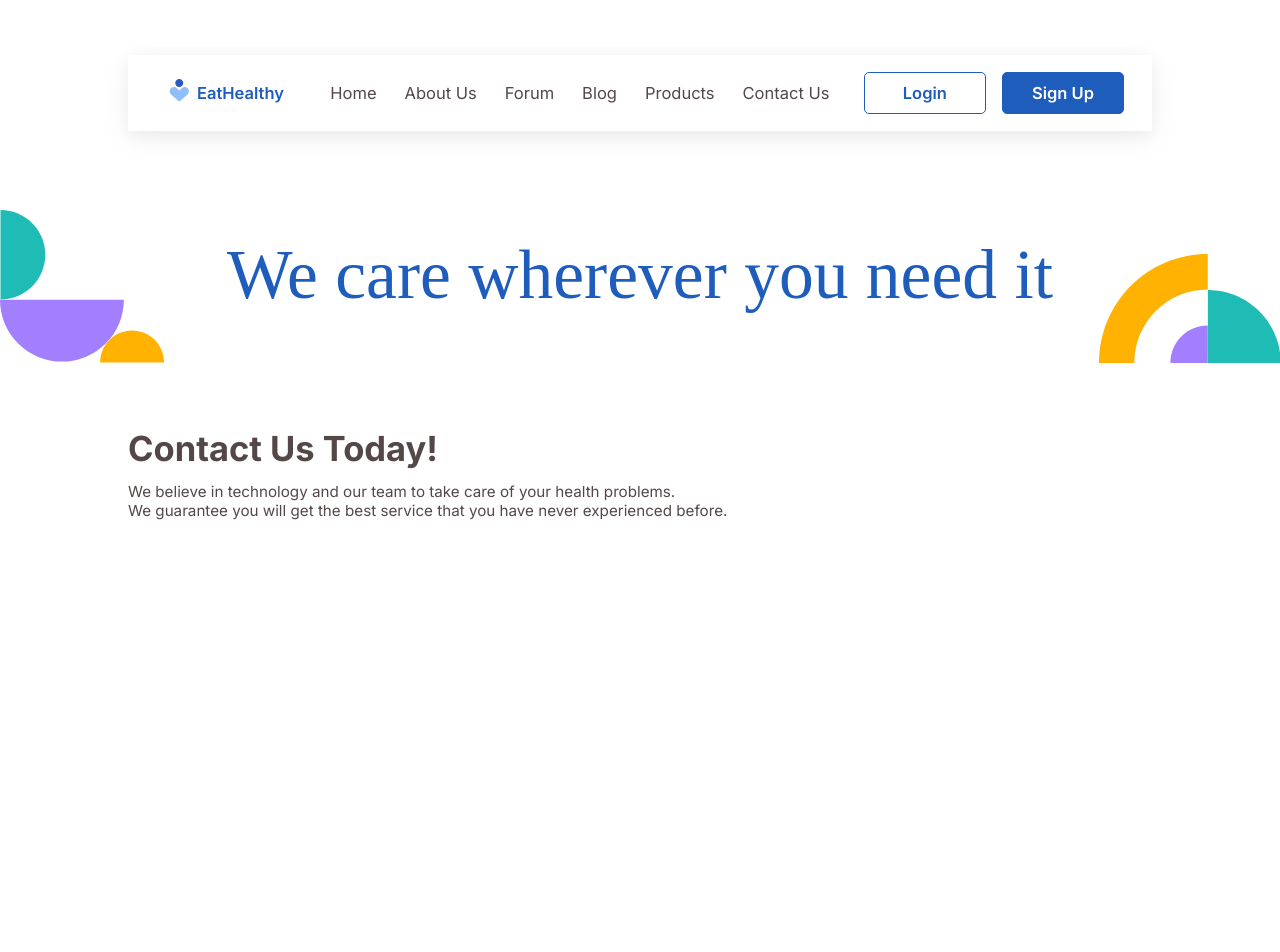
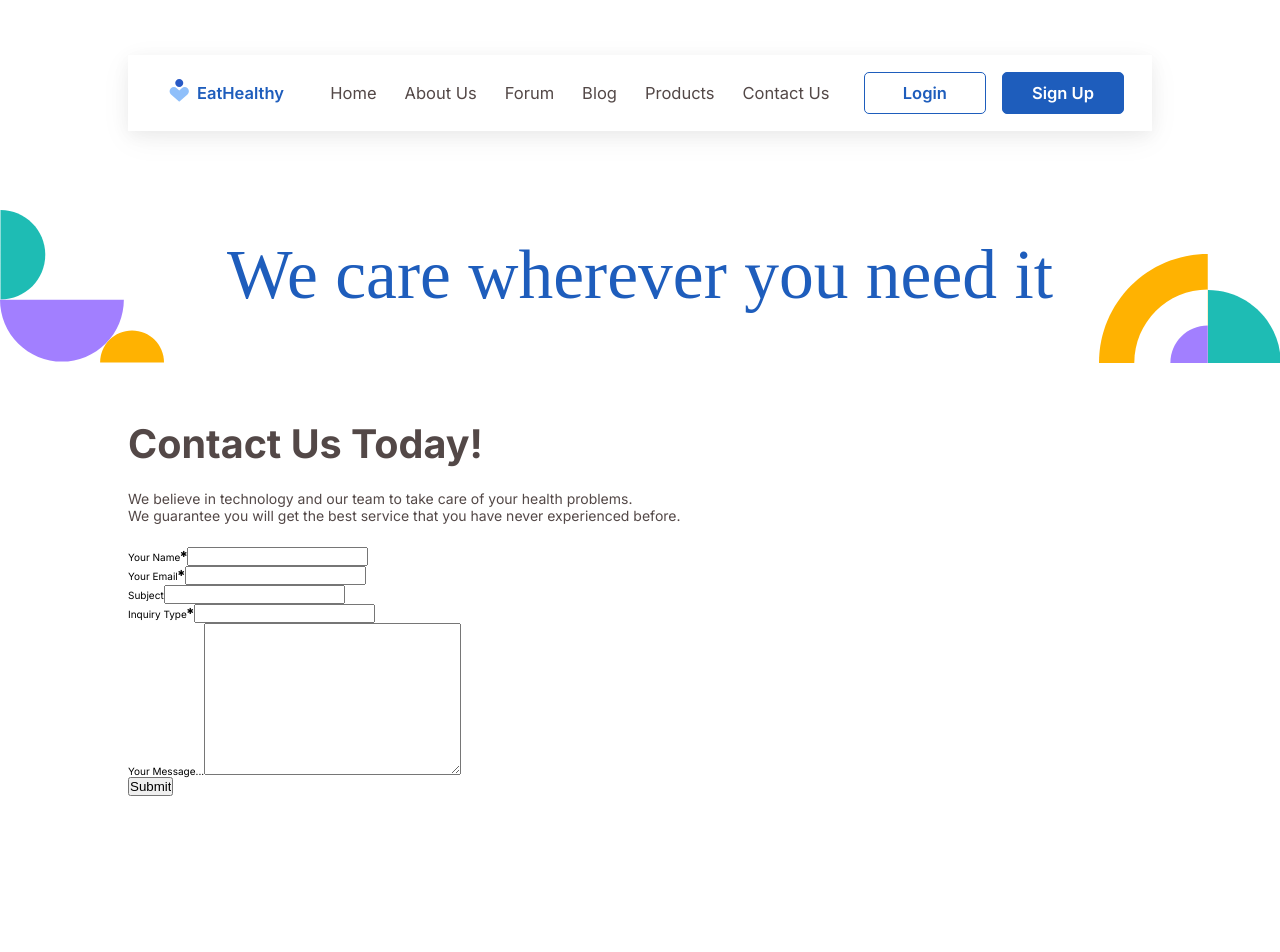
Before and after one commit to 2h311/eathealthy, a React (Vite) app: page /contact in a window 1280 px wide. Shown: the top 952 px of the page. Built offline with nearby package versions, Linux system fonts and the light colour scheme; a web font is replaced by a local one.

Commit message:
Contact.jsx: still working on this component

```diff
--- a/src/components/pages/Contact.jsx
+++ b/src/components/pages/Contact.jsx
@@ -17,6 +17,45 @@ const ContactBody = () => {
           problems. <br /> We guarantee you will get the best service that you
           have never experienced before.
         </p>
+        <div className="contact-form">
+          {/* your name input */}
+          <div className="">
+            <label htmlFor="">
+              Your Name<sup>&#10033;</sup>
+            </label>
+            <input type="text" name="" id="" />
+          </div>
+
+          {/* your email input */}
+          <div className="">
+            <label htmlFor="">
+              Your Email<sup>&#10033;</sup>
+            </label>
+            <input type="email" name="" id="" />
+          </div>
+
+          {/* your subject */}
+          <div className="">
+            <label htmlFor="">Subject</label>
+            <input type="text" name="" id="" />
+          </div>
+
+          <div className="">
+            <label htmlFor="">
+              Inquiry Type<sup>&#10033;</sup>
+            </label>
+            <input type="text" name="" id="" />
+          </div>
+
+          <div className="">
+            <label htmlFor="">Your Message&#46;&#46;&#46;</label>
+            <textarea name="" id="" cols="30" rows="10"></textarea>
+          </div>
+
+          <div className="">
+            <input type="button" value="Submit" />
+          </div>
+        </div>
       </div>
     </section>
   );
--- a/src/main.css
+++ b/src/main.css
@@ -165,23 +165,25 @@ html {
   width: 100%;
 }
 .contact__main {
-  margin: 6.25rem 0;
-  height: 60rem;
+  margin: 5.45rem 0;
+  height: 62rem;
   width: 100%;
   display: flex;
   justify-content: center;
 }
 .contact__inner {
   width: 80%;
+  display: flex;
+  flex-direction: column;
+  row-gap: 2.25rem;
 }
 .contact__heading {
-  font-size: 3.45rem;
-  margin-bottom: 1.32rem;
+  font-size: 3.95rem;
   color: #534847;
 }
 .contact__sub-heading {
   color: #534847;
-  font-size: 1.52rem;
+  font-size: 1.4rem;
 }
 .contact-jumbotron {
   width: 100%;
--- a/src/scss/_contact.scss
+++ b/src/scss/_contact.scss
@@ -2,8 +2,8 @@
   width: 100%;
 
   &__main {
-    margin: 6.25rem 0;
-    height: 60rem;
+    margin: 5.45rem 0;
+    height: 62rem;
     width: 100%;
     display: flex;
     justify-content: center;
@@ -12,18 +12,21 @@
 
   &__inner {
     width: $default-inner-width;
+    display: flex;
+    flex-direction: column;
+    row-gap: 2.25rem;
     // border: 1px solid orangered;
   }
 
   &__heading {
-    font-size: 3.45rem;
-    margin-bottom: 1.32rem;
+    font-size: 3.95rem;
+    // margin-bottom: 1.32rem;
     color: $color-grey;
   }
 
   &__sub-heading {
     color: $color-grey;
-    font-size: 1.52rem;
+    font-size: 1.4rem;
   }
 
   &-jumbotron {
```
Also changed, not shown: 1 other file (tests, documents, lock files or other folders).
